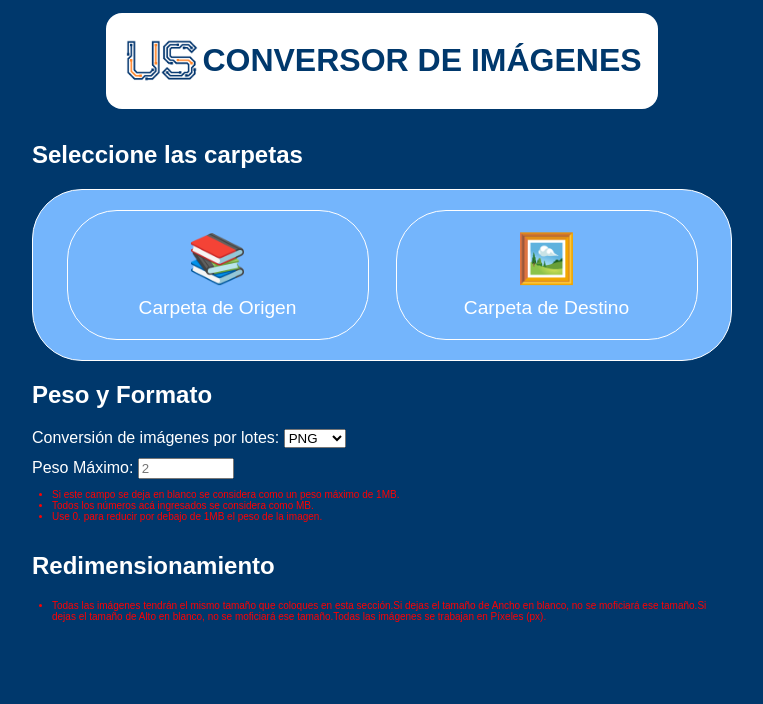
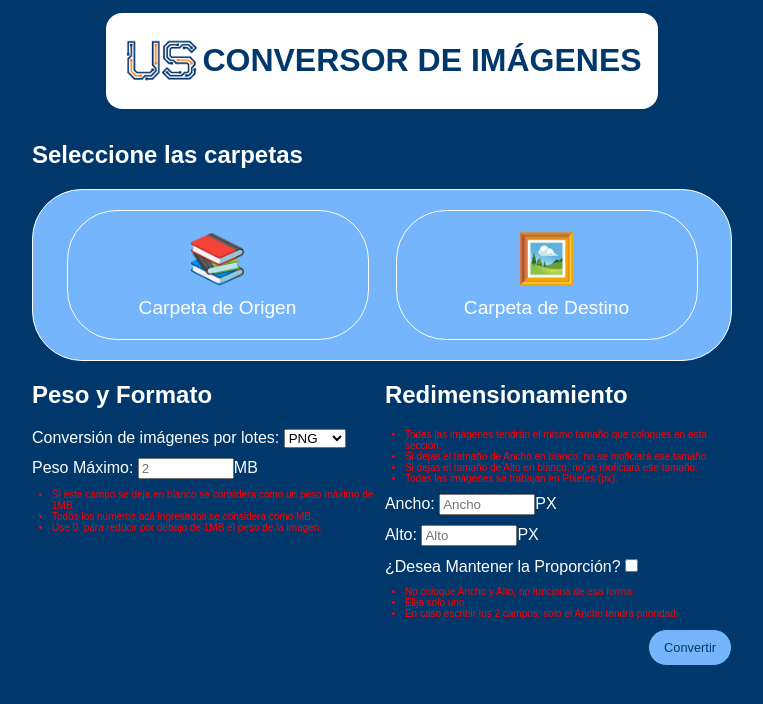
Before and after one commit to raulferreyra/image-convertor, a Vue app in the folder frontend/: page / in a window 1280 px wide. Shown: the top 704 px of the page, without its empty margins (258-1021 px from the left). Built offline with nearby package versions, Linux system fonts and the light colour scheme; a web font is replaced by a local one.

Commit message:
Add columns, resize and button

```diff
--- a/frontend/src/components/Home.vue
+++ b/frontend/src/components/Home.vue
@@ -15,6 +15,7 @@
                 </div>
             </div>
             <div class="changes">
+                <div class="column">
                     <h2>Peso y Formato</h2>
                     <div class="row">
                         <label for="lot_convert">Conversión de imágenes por lotes: </label>
@@ -30,34 +31,78 @@
                         <label for="max_weight">Peso Máximo: </label>
                         <input type="number" name="max_weight" id="max_weight" min="0" max="1000000" step="1" value=""
                             placeholder="2">
+                        <label for="max_weight">MB</label>
                     </div>
                     <div class="row message">
                         <ul>
                             <li>
-                            <label for="max_weight">Si este campo se deja en blanco se considera como un peso máximo de
-                                1MB.</label>
+                                <label for="max_weight">Si este campo se deja en blanco se considera como un peso máximo
+                                    de 1MB.</label>
                             </li>
                             <li>
                                 <label for="max_weight">Todos los números acá ingresados se considera como MB.</label>
                             </li>
                             <li>
-                            <label for="max_weight">Use 0. para reducir por debajo de 1MB el peso de la imagen.</label>
+                                <label for="max_weight">Use 0. para reducir por debajo de 1MB el peso de la
+                                    imagen.</label>
                             </li>
                         </ul>
                     </div>
                 </div>
-            <div class="changes">
+                <div class="column">
                     <h2>Redimensionamiento</h2>
                     <div class="row message">
                         <ul>
                             <li>
                                 <label for="">Todas las imágenes tendrán el mismo tamaño que coloques en esta
                                     sección.</label>
+                            </li>
+                            <li>
                                 <label for="">Si dejas el tamaño de Ancho en blanco, no se moficiará ese tamaño.</label>
+                            </li>
+                            <li>
                                 <label for="">Si dejas el tamaño de Alto en blanco, no se moficiará ese tamaño.</label>
+                            </li>
+                            <li>
                                 <label for="">Todas las imágenes se trabajan en Píxeles (px).</label>
                             </li>
                         </ul>
+                    </div>
+                    <div class="row">
+                        <label for="red_width">Ancho: </label>
+                        <input type="number" name="red_width" id="red_width" placeholder="Ancho" value="" min="1"
+                            max="1000000">
+                        <label for="red_width">PX</label>
+                    </div>
+                    <div class="row">
+                        <label for="red_height">Alto: </label>
+                        <input type="number" name="red_height" id="red_height" placeholder="Alto" value="" min="1"
+                            max="1000000">
+                        <label for="red_height">PX</label>
+                    </div>
+                    <div class="row">
+                        <label for="red_prop">¿Desea Mantener la Proporción?</label>
+                        <input type="checkbox" name="red_prop" id="red_prop">
+                    </div>
+                    <div class="row message">
+                        <ul>
+                            <li>
+                                <label for="red_prop">No coloque Ancho y Alto, no funciona de esa forma.</label>
+                            </li>
+                            <li>
+                                <label for="red_prop">Elija solo uno.</label>
+                            </li>
+                            <li>
+                                <label for="red_prop">En caso escribir los 2 campos, solo el Ancho tendrá
+                                    prioridad.</label>
+                            </li>
+                        </ul>
+                    </div>
+                </div>
+            </div>
+            <div class="changes">
+                <div class="row">
+                    <input type="button" value="Convertir" id="convert" name="convert">
                 </div>
             </div>
         </form>
@@ -135,6 +180,19 @@ header h1 {
     text-align: left;
 }
 
+#settings .changes {
+    flex-direction: row;
+    align-items: flex-start;
+}
+
+#settings .column {
+    display: flex;
+    flex-direction: column;
+    justify-content: center;
+    align-items: center;
+    margin: 0 auto;
+}
+
 #settings .folder_box {
     height: auto;
     max-width: 700px;
@@ -196,4 +254,24 @@ header h1 {
     font-size: 10px;
     color: var(--color-red);
 }
+
+#settings #convert {
+    background: var(--primary-color-3);
+    color: var(--primary-color);
+    border: 1px solid var(--primary-color);
+    border-radius: 50px;
+    padding: 10px 15px;
+    text-align: center;
+    margin: 0 0 0 auto;
+    display: flex;
+    cursor: pointer;
+    transition: all 0.3s ease-in-out;
+    font-size: .8em;
+}
+
+#settings #convert:hover {
+    background: var(--primary-color);
+    color: var(--primary-color-3);
+    border: 1px solid var(--primary-color-3);
+}
 </style>
```
Lines whose indentation alone changed are shown as unchanged.
